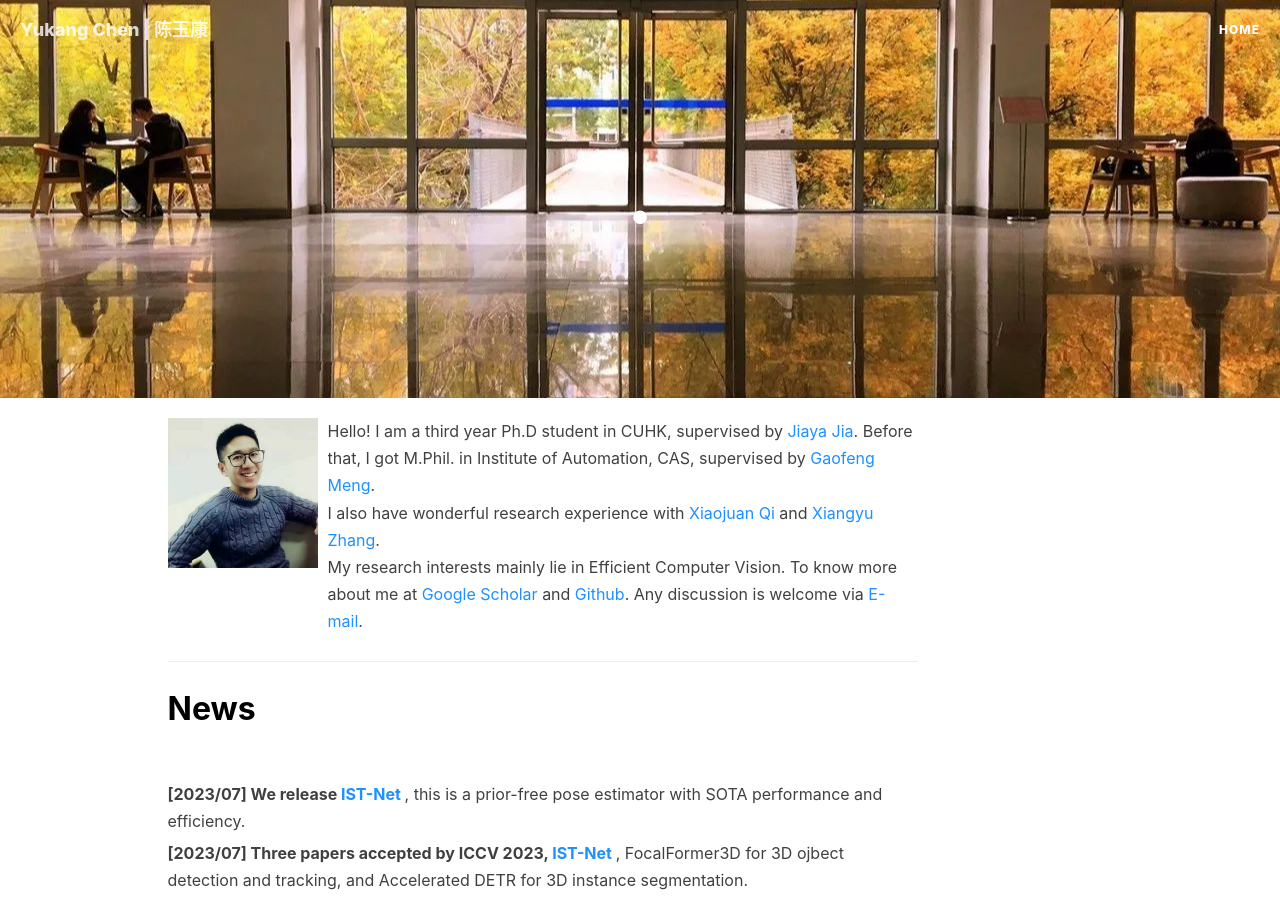
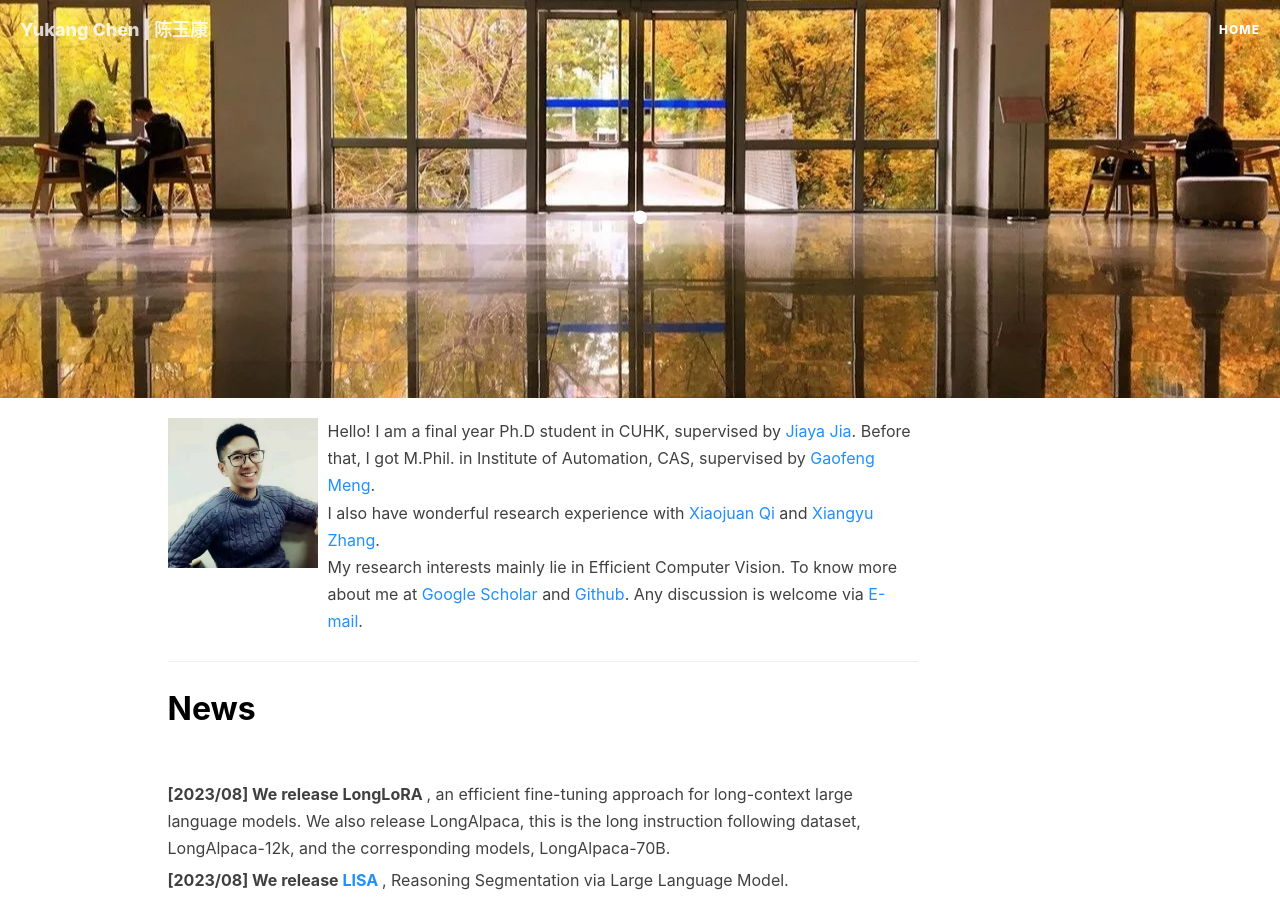
Before and after one commit to yukang2017/yukang2017.github.io, a Jekyll site: the page built from index.html, in a window 1280 px wide and 900 px high. Built offline with Jekyll 4.4.1, drawn with Linux system fonts in a browser that asks for light colours; nearby versions of some CDN libraries; the list of posts is cut into pages by our own code; comment, search, counter and statistics services are not loaded.

Commit message:
Update index.html

```diff
--- a/index.html
+++ b/index.html
@@ -10,7 +10,7 @@ description: ""
 			</a>
 			<div class="media-body">
 				<p class="media-heading">
-					Hello! I am a third year Ph.D student in CUHK, supervised by <a target="_blank"
+					Hello! I am a final year Ph.D student in CUHK, supervised by <a target="_blank"
 					   href="http://jiaya.me/"><font color="DodgerBlue">Jiaya Jia</font></a>. Before that, I got M.Phil. in Institute of Automation, CAS, supervised by <a target="_blank"
 					 href="https://scholar.google.com/citations?user=5hti_r0AAAAJ&hl=zh-CN"><font color="DodgerBlue">Gaofeng Meng</font></a></font>. <br> I also have wonderful research experience with
 			<a target="_blank" href="https://scholar.google.com/citations?user=bGn0uacAAAAJ&hl=en"><font color="DodgerBlue">Xiaojuan Qi</font></a></font> and
@@ -36,6 +36,16 @@ description: ""
 	<strong><font size="6" color="Black">News</font></strong>
 		<div class="media">
 			<div class="media-body">
+				</p>
+				<p class="media-heading">
+				<strong>
+					[2023/08] We release <a target="_blank"
+					   href="https://github.com/dvlab-research/LongLoRA">LongLoRA</font></a> </strong>, an efficient fine-tuning approach for long-context large language models. We also release LongAlpaca, this is the long instruction following dataset, <a target="_blank" href="https://huggingface.co/datasets/Yukang/LongAlpaca-12k">LongAlpaca-12k</font></a>, and the corresponding models, <a target="_blank" href="https://huggingface.co/Yukang/LongAlpaca-70B">LongAlpaca-70B</font></a>.
+				</p>
+				<p class="media-heading">
+				<strong>
+					[2023/08] We release <a target="_blank"
+					   href="https://github.com/dvlab-research/LISA"><font color="DodgerBlue">LISA</font></a> </strong>, Reasoning Segmentation via Large Language Model.
 				</p>
 				<p class="media-heading">
 				<strong>
```
